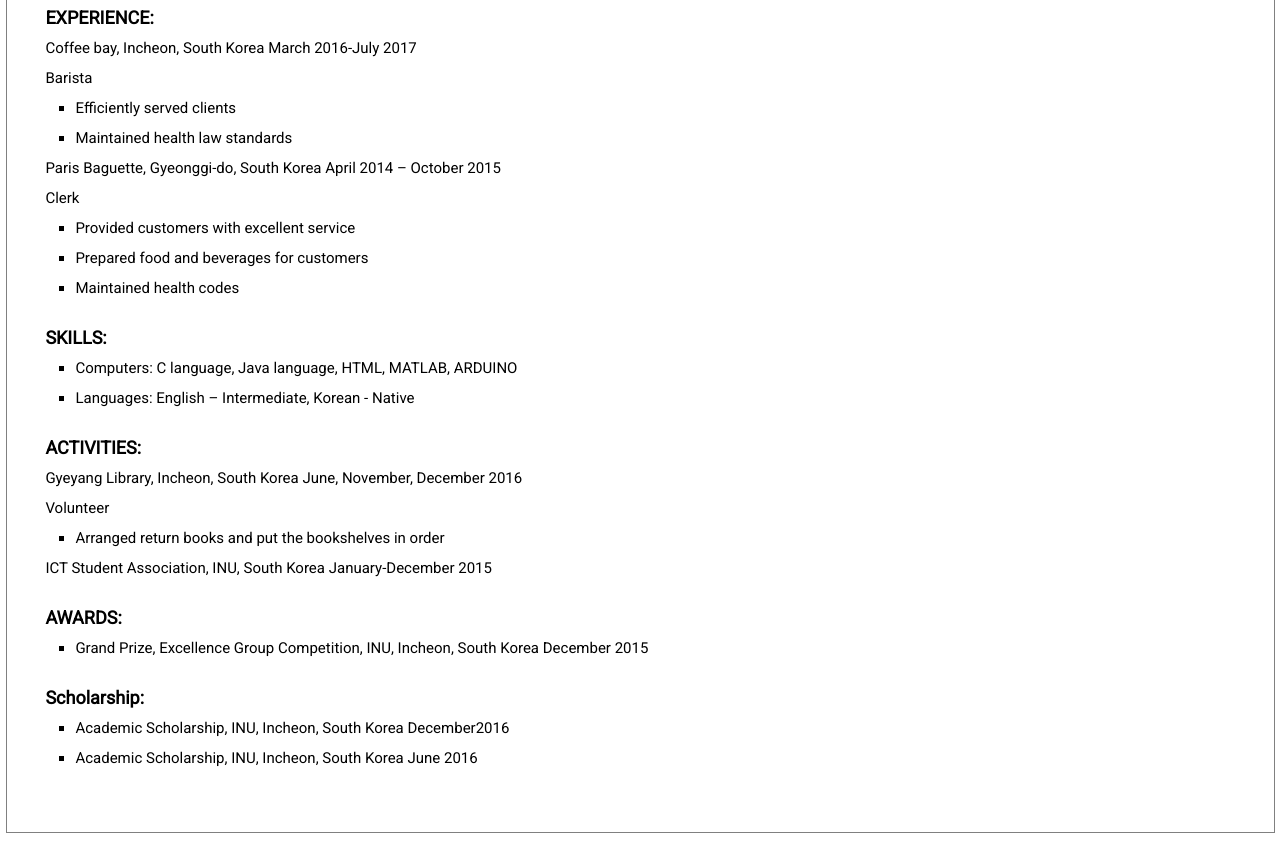
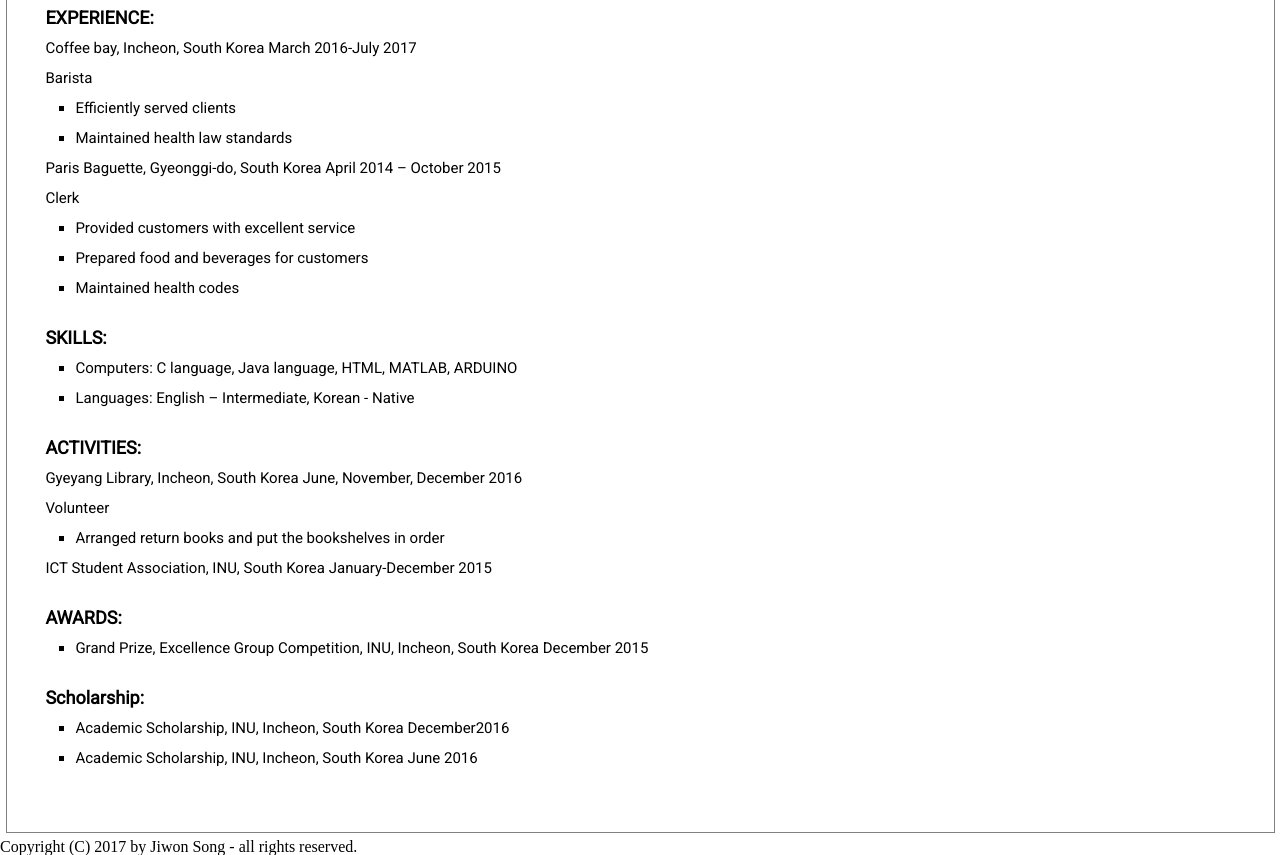
Before and after one commit to sjjjw/itmd361_project2, a plain HTML site: page resume.html in a window 1280 px wide. Shown: the part 461-1316 px from the top of the page. Drawn offline with Linux system fonts and the light colour scheme.

Commit message:
add footer

```diff
--- a/resume.html
+++ b/resume.html
@@ -84,5 +84,10 @@
     </div>
 
     </div>
+
+    <div id="footer">
+      Copyright (C) 2017 by Jiwon Song - all rights reserved.
+    </div>
+
  </body>
 </html>
```
